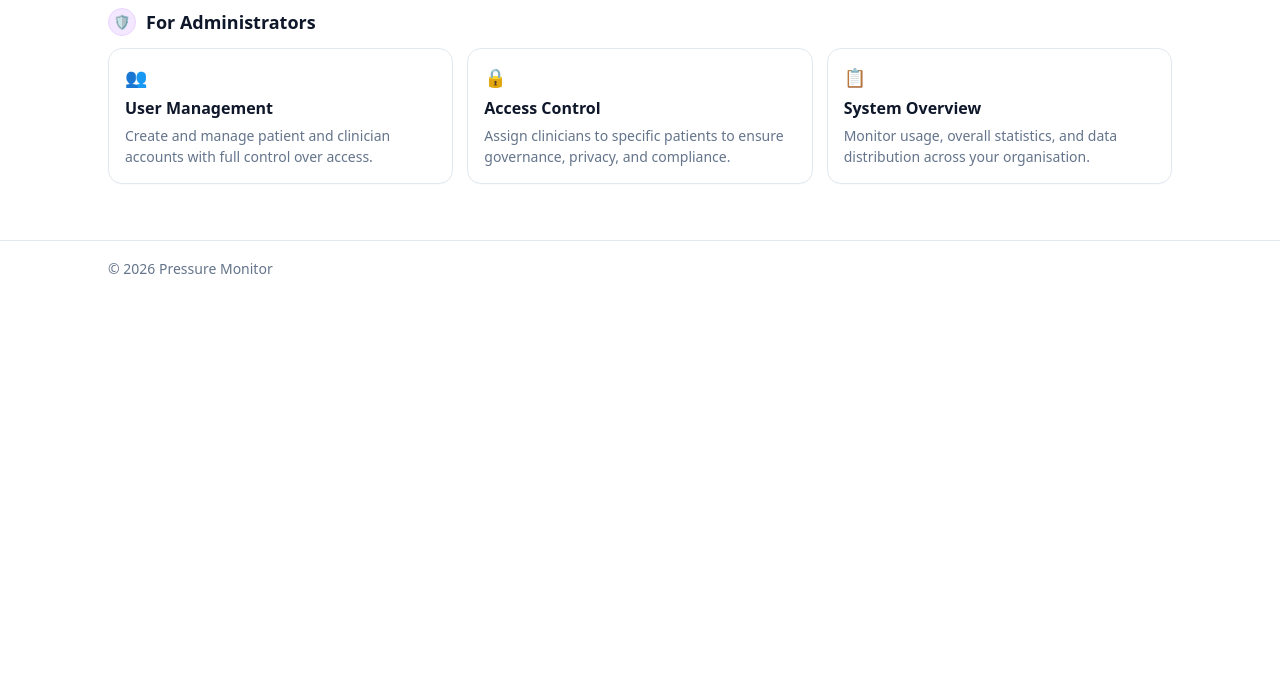
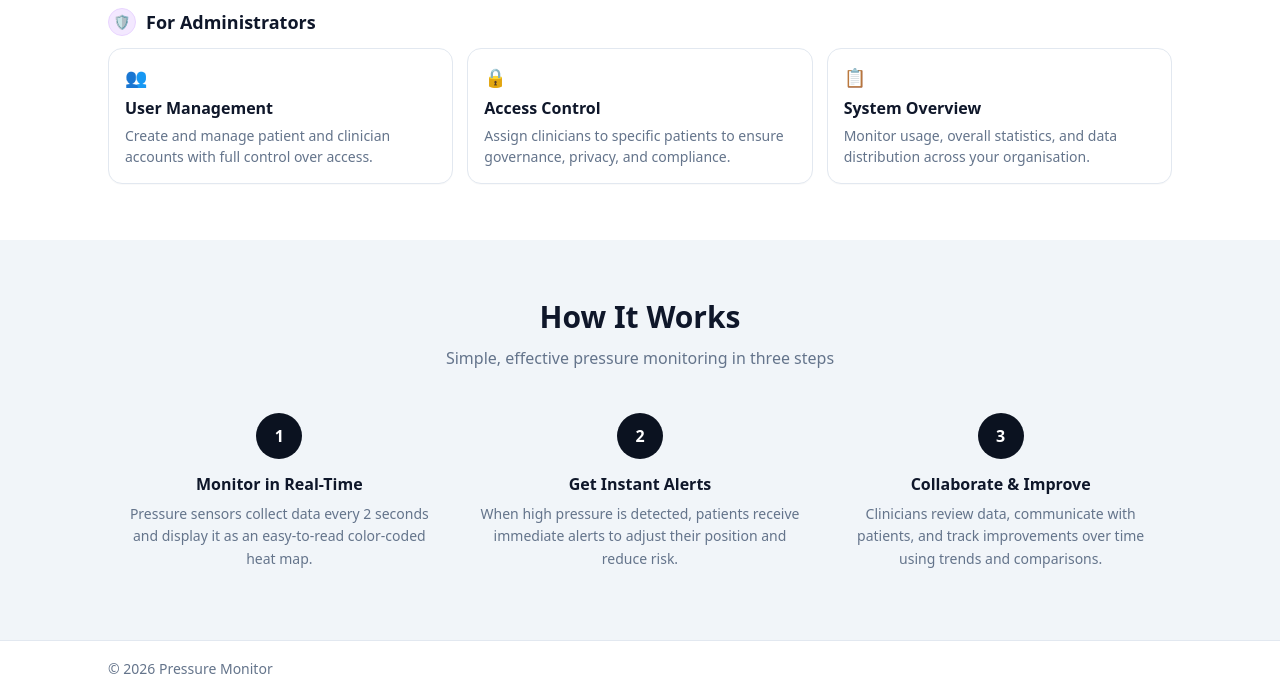
Before and after one commit to markiplagat/WeBSolutions, a Django app: page / in a window 1280 px wide. Shown: the part 1172-1868 px from the top of the page. Before the commit the page ends 1446 px from the top, so only its background shows below. Run offline with Django 5.2, Linux system fonts and the light colour scheme.

Commit message:
add how it works section

```diff
--- a/pressure_monitor/static/css/site.css
+++ b/pressure_monitor/static/css/site.css
@@ -151,3 +151,40 @@ a{text-decoration:none;color:inherit}
 @media (max-width: 900px){
   .cards{grid-template-columns:1fr;}
 }
+
+.section--soft{background:var(--soft);}
+
+/* how-it-works steps */
+.steps{
+  display:grid;
+  grid-template-columns:repeat(3, 1fr);
+  gap:18px;
+  margin-top:24px;
+}
+.step{
+  text-align:center;
+  padding:14px 10px;
+}
+.step__num{
+  width:46px;height:46px;border-radius:999px;
+  margin:0 auto 14px;
+  display:flex;align-items:center;justify-content:center;
+  font-weight:800;
+  background:#0b1220;
+  color:#fff;
+}
+.step h4{margin:0 0 8px;}
+.step p{
+  margin:0;
+  color:var(--muted);
+  font-size:14px;
+  line-height:1.6;
+  max-width:320px;
+  margin-left:auto;
+  margin-right:auto;
+}
+
+@media (max-width: 900px){
+  .steps{grid-template-columns:1fr;}
+  .step{padding:10px 0;}
+}
--- a/pressure_monitor/templates/web/home.html
+++ b/pressure_monitor/templates/web/home.html
@@ -139,4 +139,40 @@
 
   </div>
 </section>
+
+<section id="how" class="section section--soft">
+  <div class="container">
+    <h2 class="section__title">How It Works</h2>
+    <p class="section__subtitle">Simple, effective pressure monitoring in three steps</p>
+
+    <div class="steps">
+      <div class="step">
+        <div class="step__num">1</div>
+        <h4>Monitor in Real-Time</h4>
+        <p>
+          Pressure sensors collect data every 2 seconds and display it as an easy-to-read
+          color-coded heat map.
+        </p>
+      </div>
+
+      <div class="step">
+        <div class="step__num">2</div>
+        <h4>Get Instant Alerts</h4>
+        <p>
+          When high pressure is detected, patients receive immediate alerts to adjust their
+          position and reduce risk.
+        </p>
+      </div>
+
+      <div class="step">
+        <div class="step__num">3</div>
+        <h4>Collaborate & Improve</h4>
+        <p>
+          Clinicians review data, communicate with patients, and track improvements over time
+          using trends and comparisons.
+        </p>
+      </div>
+    </div>
+  </div>
+</section>
 {% endblock %}
```
